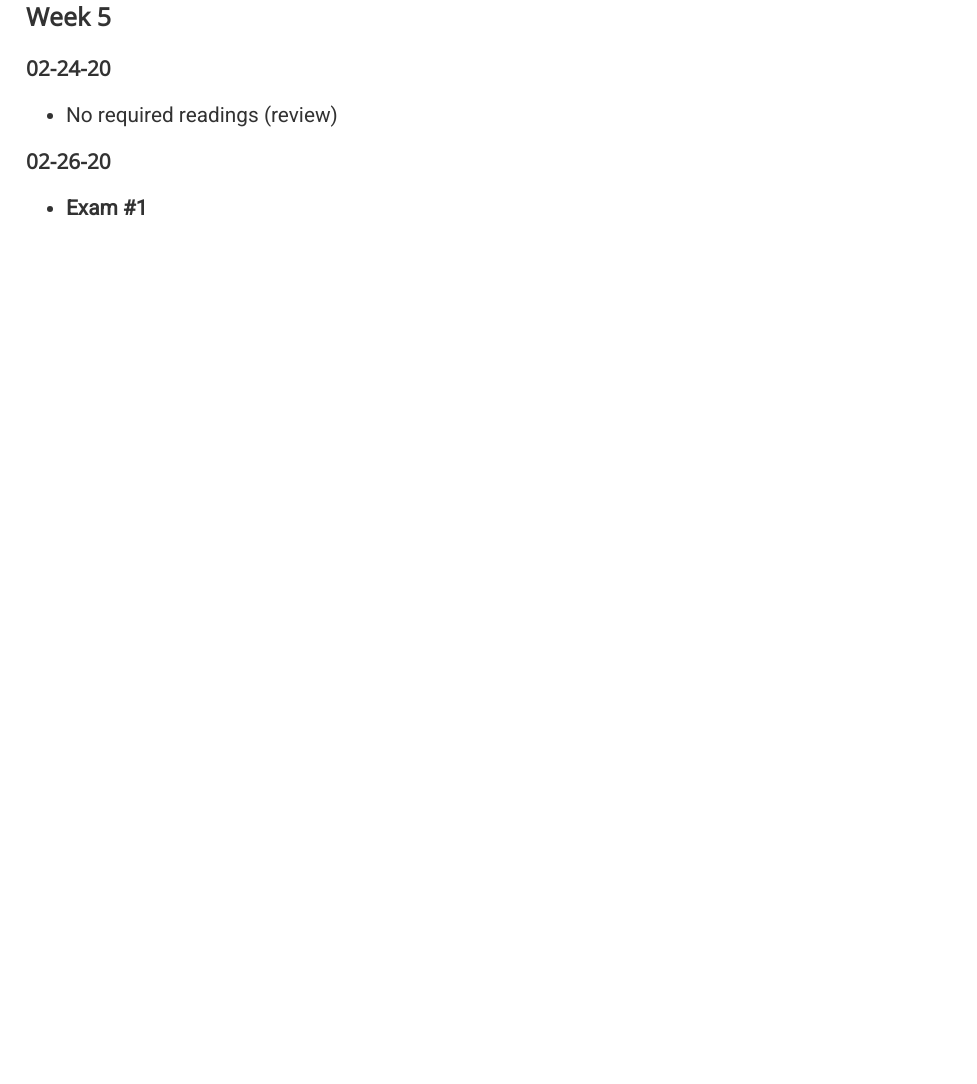
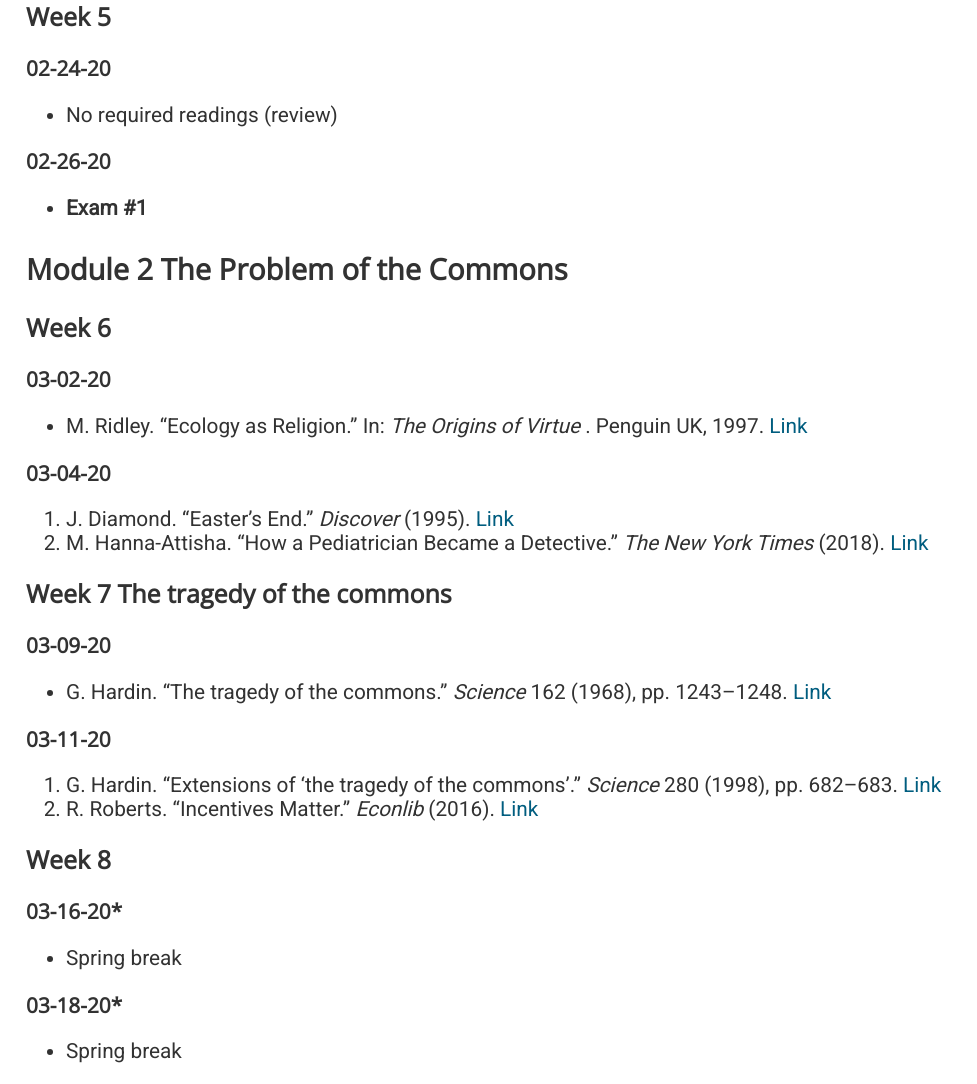
Before and after one commit to makp/website, a Flask app: page /schedule5 in a window 1280 px wide. Shown: the part 1465-2549 px from the top of the page, without its empty margins (0-977 px from the left). Before the commit the page ends 1681 px from the top, so only its background shows below. Run offline with Flask 2, Linux system fonts and the light colour scheme.

Commit message:
update schedules; generate html output

```diff
--- a/templates/includes/schedule_s20_phil255.html
+++ b/templates/includes/schedule_s20_phil255.html
@@ -314,4 +314,182 @@
    </b>
   </li>
  </ul>
+ <!--l. 103-->
+ <p class="noindent">
+ </p>
+ <h3 class="sectionHead">
+  <span class="titlemark">
+   Module 2
+  </span>
+  <a id="x1-17000Module 2">
+  </a>
+  The Problem of the Commons
+ </h3>
+ <!--l. 105-->
+ <p class="noindent">
+ </p>
+ <h4 class="subsectionHead" id="Week6">
+  <span class="titlemark">
+   Week 6
+  </span>
+  <a id="x1-18000Week 6">
+  </a>
+ </h4>
+ <!--l. 106-->
+ <p class="noindent">
+ </p>
+ <h5 class="likesubsubsectionHead">
+  <a id="x1-19000Week 6">
+  </a>
+  03-02-20
+ </h5>
+ <ul class="itemize1">
+  <li class="itemize">
+   M. Ridley. “Ecology as Religion.” In:
+   <em>
+    The Origins of Virtue
+   </em>
+   . Penguin UK,
+     1997.
+   <a href="https://tu-my.sharepoint.com/:b:/g/personal/mpedroso_towson_edu/Eay2N7Cn9UFGuscCa0GKkCcBG3lw2_KPBjssic5HYwzYCQ?e=GfSUST">
+    Link
+   </a>
+  </li>
+ </ul>
+ <!--l. 111-->
+ <p class="noindent">
+ </p>
+ <h5 class="likesubsubsectionHead">
+  <a id="x1-20000Week 6">
+  </a>
+  03-04-20
+ </h5>
+ <!--l. 112-->
+ <p class="noindent">
+ </p>
+ <ol class="enumerate1">
+  <li class="enumerate" id="x1-20002x1">
+   J. Diamond. “Easter’s End.”
+   <em>
+    Discover
+   </em>
+   (1995).
+   <a href="http://discovermagazine.com/1995/aug/eastersend543">
+    Link
+   </a>
+  </li>
+  <li class="enumerate" id="x1-20004x2">
+   M. Hanna-Attisha. “How a Pediatrician Became a Detective.”
+   <em>
+    The New
+     York Times
+   </em>
+   (2018).
+   <a href="https://www.nytimes.com/2018/06/09/opinion/sunday/flint-water-pediatrician-detective.html">
+    Link
+   </a>
+  </li>
+ </ol>
+ <!--l. 117-->
+ <p class="noindent">
+ </p>
+ <h4 class="subsectionHead" id="Week7">
+  <span class="titlemark">
+   Week 7
+  </span>
+  <a id="x1-21000Week 7">
+  </a>
+  The tragedy of the commons
+ </h4>
+ <!--l. 118-->
+ <p class="noindent">
+ </p>
+ <h5 class="likesubsubsectionHead">
+  <a id="x1-22000Week 7">
+  </a>
+  03-09-20
+ </h5>
+ <ul class="itemize1">
+  <li class="itemize">
+   G.  Hardin.  “The  tragedy  of  the  commons.”
+   <em>
+    Science
+   </em>
+   162  (1968),
+     pp. 1243–1248.
+   <a href="https://tu-my.sharepoint.com/:b:/g/personal/mpedroso_towson_edu/EYb5CBDanIVDn0QcYzEKo4ABHGSJDBi_yMhAbeTit35v8w?e=dCbWyv">
+    Link
+   </a>
+  </li>
+ </ul>
+ <!--l. 123-->
+ <p class="noindent">
+ </p>
+ <h5 class="likesubsubsectionHead">
+  <a id="x1-23000Week 7">
+  </a>
+  03-11-20
+ </h5>
+ <!--l. 124-->
+ <p class="noindent">
+ </p>
+ <ol class="enumerate1">
+  <li class="enumerate" id="x1-23002x1">
+   G. Hardin. “Extensions of ‘the tragedy of the commons’.”
+   <em>
+    Science
+   </em>
+   280
+     (1998), pp. 682–683.
+   <a href="https://tu-my.sharepoint.com/:b:/g/personal/mpedroso_towson_edu/EUp61UA1qb1DvWeR8_0KeVsB0-zzkqAmDeuLVAT9V328fQ?e=JWF2KO">
+    Link
+   </a>
+  </li>
+  <li class="enumerate" id="x1-23004x2">
+   R. Roberts. “Incentives Matter.”
+   <em>
+    Econlib
+   </em>
+   (2016).
+   <a href="https://www.econlib.org/library/Columns/y2006/Robertsincentives.html">
+    Link
+   </a>
+  </li>
+ </ol>
+ <!--l. 130-->
+ <p class="noindent">
+ </p>
+ <h4 class="subsectionHead" id="Week8">
+  <span class="titlemark">
+   Week 8
+  </span>
+  <a id="x1-24000Week 8">
+  </a>
+ </h4>
+ <!--l. 131-->
+ <p class="noindent">
+ </p>
+ <h5 class="likesubsubsectionHead">
+  <a id="x1-25000Week 8">
+  </a>
+  03-16-20*
+ </h5>
+ <ul class="itemize1">
+  <li class="itemize">
+   Spring break
+  </li>
+ </ul>
+ <!--l. 133-->
+ <p class="noindent">
+ </p>
+ <h5 class="likesubsubsectionHead">
+  <a id="x1-26000Week 8">
+  </a>
+  03-18-20*
+ </h5>
+ <ul class="itemize1">
+  <li class="itemize">
+   Spring break
+  </li>
+ </ul>
 </div>
```
Also changed, not shown: latex/schedules/schedule_s20_phil212/schedule_s20_phil212.html (+21 -1 lines), latex/schedules/schedule_s20_phil255/schedule_s20_phil255.html (+78 -0 lines), templates/includes/schedule_s20_phil212.html (+40 -1 lines), 3 other files.
